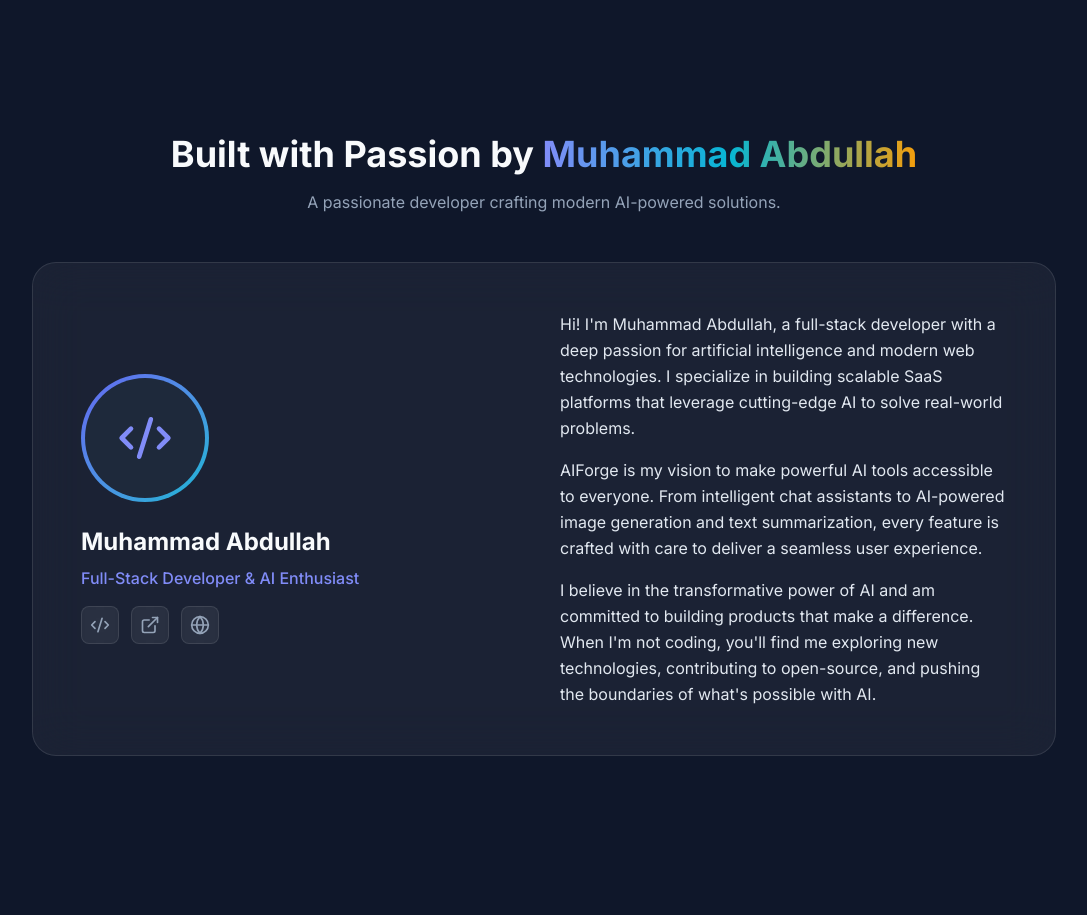
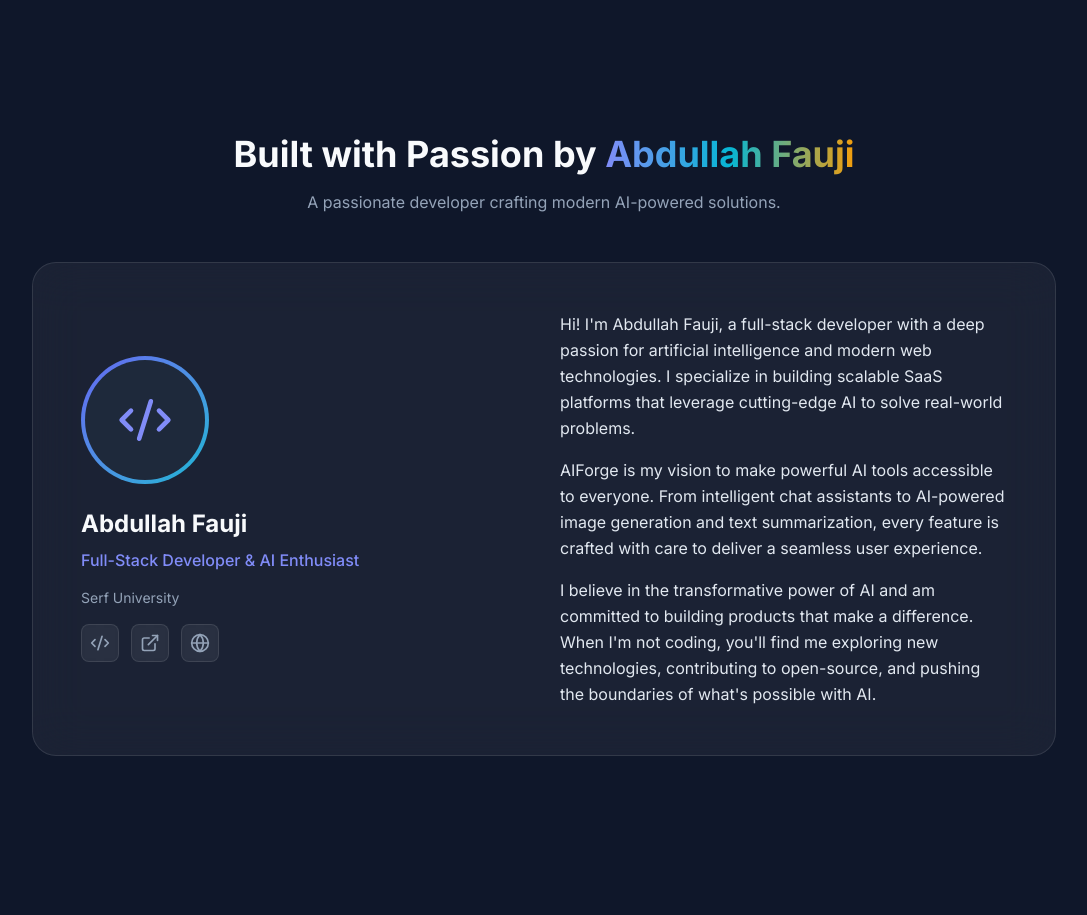
Before and after one commit to abdullah143339-byte/ai-saas, a Next.js app: page / in a window 1280 px wide. Shown: the part 2340-3255 px from the top of the page, without its empty margins (96-1183 px from the left). Built offline with nearby package versions, Linux system fonts and the light colour scheme.

Commit message:
Rename Muhammad Abdullah to Abdullah Fauji, add Serf University

```diff
--- a/src/app/api/chat/route.ts
+++ b/src/app/api/chat/route.ts
@@ -1,7 +1,7 @@
 import { NextResponse } from "next/server";
 import { checkAndIncrement } from "@/lib/limit";
 
-const SYSTEM_PROMPT = "You are an expert AI assistant created by Muhammad Abdullah. Be concise and direct. Do not use any markdown or special formatting.";
+const SYSTEM_PROMPT = "You are an expert AI assistant created by Abdullah Fauji. Be concise and direct. Do not use any markdown or special formatting.";
 
 function stripMarkdown(text: string): string {
   return text.replace(/\*/g, "").trim();
--- a/src/app/dashboard/page.tsx
+++ b/src/app/dashboard/page.tsx
@@ -80,7 +80,7 @@
           </p>
           <div className="flex items-center gap-2 mt-2 text-xs text-light-3 glass inline-flex px-3 py-1.5 rounded-full">
             <Code2 className="w-3.5 h-3.5 text-primary-light" />
-            <span>Built by <span className="text-primary-light font-medium">Muhammad Abdullah</span></span>
+            <span>Built by <span className="text-primary-light font-medium">Abdullah Fauji</span></span>
           </div>
         </div>
 
--- a/src/app/page.tsx
+++ b/src/app/page.tsx
@@ -337,7 +337,7 @@
           >
             <h2 className="text-3xl sm:text-4xl font-bold text-light mb-4">
               Built with Passion by{" "}
-              <span className="gradient-text">Muhammad Abdullah</span>
+              <span className="gradient-text">Abdullah Fauji</span>
             </h2>
             <p className="text-light-3 max-w-2xl mx-auto">
               A passionate developer crafting modern AI-powered solutions.
@@ -360,11 +360,12 @@
                   </div>
                 </div>
                 <h3 className="text-2xl font-bold text-light mb-2">
-                  Muhammad Abdullah
+                  Abdullah Fauji
                 </h3>
                 <p className="text-primary-light font-medium mb-4">
                   Full-Stack Developer & AI Enthusiast
                 </p>
+                <p className="text-light-3 text-sm mb-4">Serf University</p>
                 <div className="flex gap-3">
                   <a
                     href="#"
@@ -389,7 +390,7 @@
 
               <div className="space-y-4">
                 <p className="text-light-2 leading-relaxed">
-                  Hi! I&apos;m Muhammad Abdullah, a full-stack developer with a deep
+                  Hi! I&apos;m Abdullah Fauji, a full-stack developer with a deep
                   passion for artificial intelligence and modern web technologies.
                   I specialize in building scalable SaaS platforms that leverage
                   cutting-edge AI to solve real-world problems.
--- a/src/components/AuthForm.tsx
+++ b/src/components/AuthForm.tsx
@@ -113,7 +113,7 @@
                   type="text"
                   value={name}
                   onChange={(e) => setName(e.target.value)}
-                  placeholder="Muhammad Abdullah"
+                  placeholder="Abdullah Fauji"
                   className="input-field"
                   required
                 />
```
